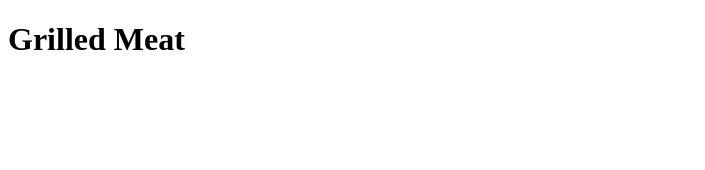
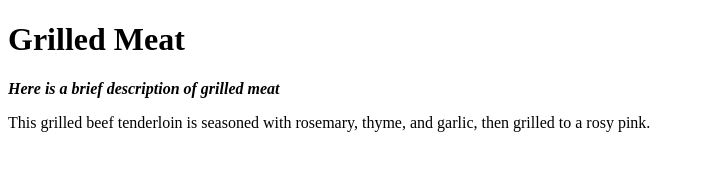
Before and after one commit to Acey3/odin-recipes, a plain HTML site: page recipes/grilledmeat.html in a window 1280 px wide. Shown: the whole page, without its empty margins (0-705 px from the left). Drawn offline with Linux system fonts and the light colour scheme.

Commit message:
added the description

```diff
--- a/recipes/grilledmeat.html
+++ b/recipes/grilledmeat.html
@@ -7,6 +7,9 @@
 </head>
 <body>
     <h1>Grilled Meat</h1>
+    <p><em><strong>Here is a brief description of grilled meat</strong></em></p>
+    <p>This grilled beef tenderloin is seasoned with rosemary, thyme, and garlic,
+         then grilled to a rosy pink.</p>
 
 </body>
 </html>
```
